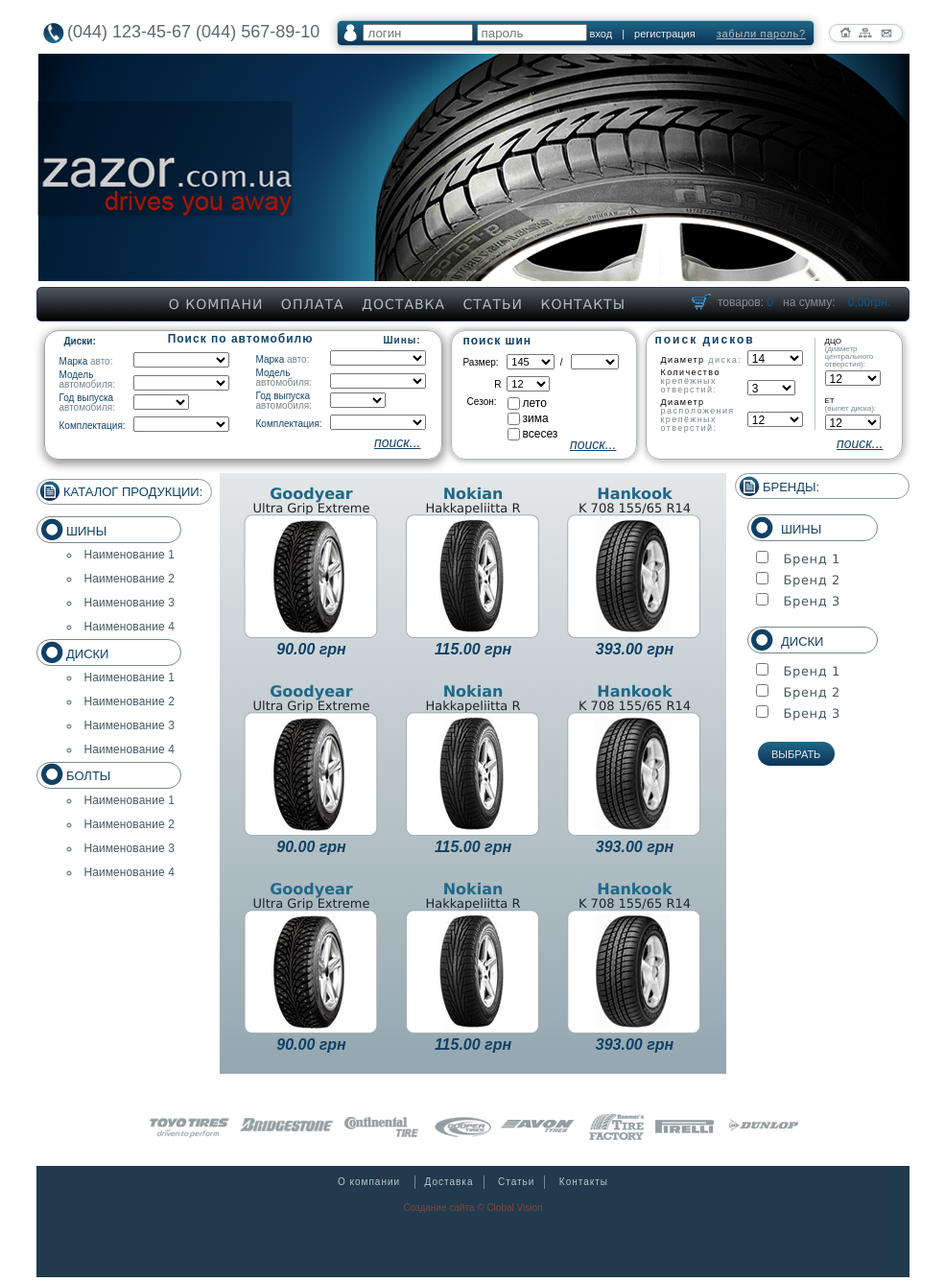
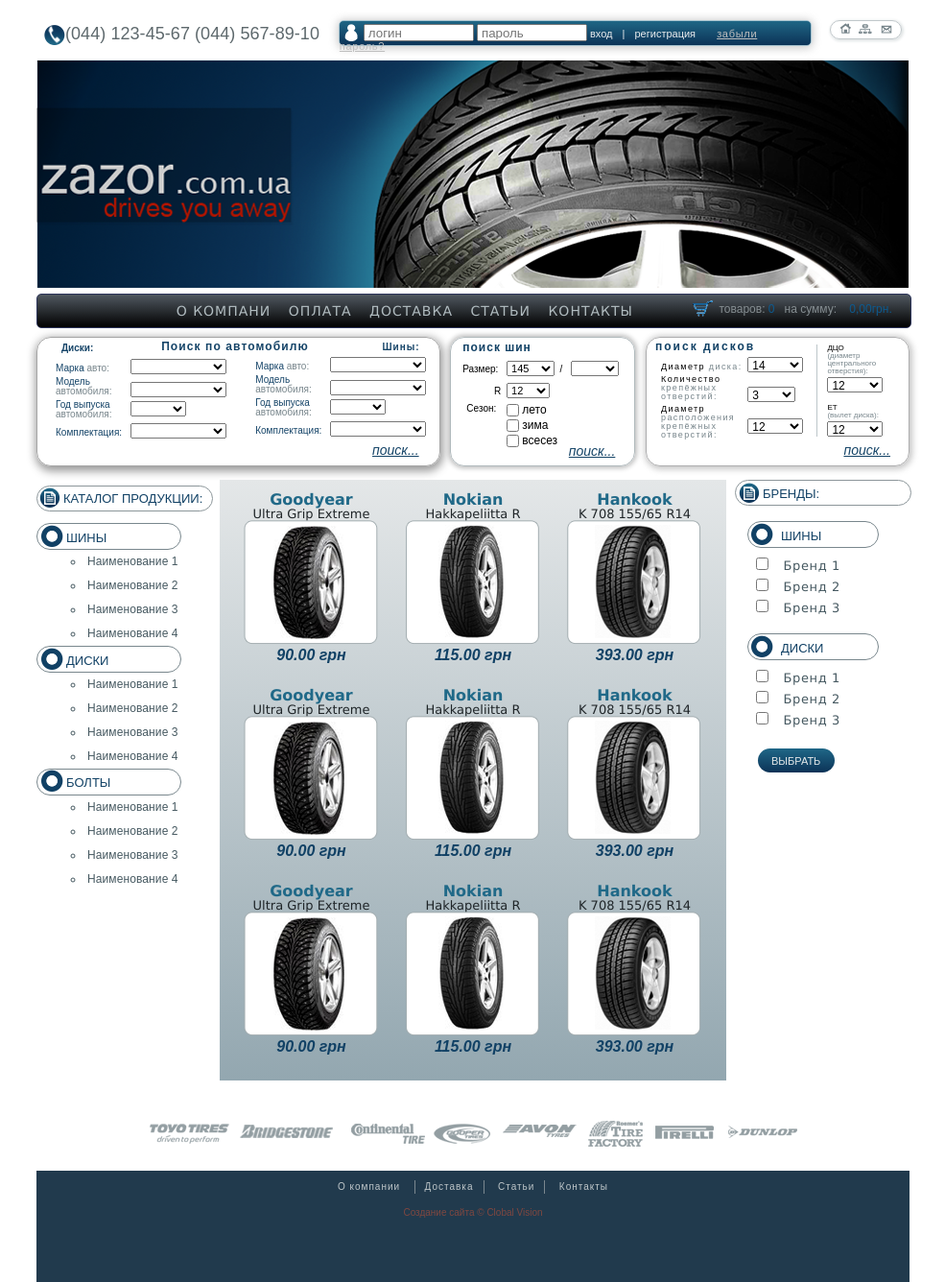
Before and after one commit to IevgenZaglada/HomeWorks, a plain HTML site: page DZ6/index.html in a window 1280 px wide. Shown: the whole page at 96% size, without its empty margins (147-1132 px from the left). Drawn offline with Linux system fonts and the light colour scheme.

Commit message:
my best DZ6

```diff
--- a/DZ6/css/style.css
+++ b/DZ6/css/style.css
@@ -6,7 +6,7 @@
 }
 
 header {
-	width: 896px;
+	width: 100%;
 	margin: 21px auto 8px;
 
 }
@@ -17,18 +17,22 @@
 
 .phone {
 	color: #5e696d;
-	width: 290px;
+	width: 34.6%;
 	font-size: 18px;
-	margin-right: 12px;
+	float: left;
+	padding-top: 5px;
 }
 
 .phone img {
 	float: left;
-	padding-right: 3px;
+	padding-left: 8px;
+}
+.phone span {
+	letter-spacing: 0.06px;
 }
 
 .autorize {
-	width: 495px;
+	width: 54%;
 	height: 22px;
 	background: linear-gradient(0deg, #0c3357, #1f6685);
 	border-radius: 5px;
@@ -37,7 +41,6 @@
 	-moz-box-shadow: 0px 1px 10px 1px rgba(180,180,180,0.75);
 	box-shadow: 0px 1px 10px 1px rgba(180,180,180,0.75);
 	font-size: 11px;
-	padding-left: 1px;
 	padding-top: 3px;
 }
 
@@ -74,19 +77,20 @@
 }
 
 .icons {
-	width: 75px;
+	width: 8%;
 	border: 1px solid #c1c8cb;
 	border-radius: 10px;
 	-webkit-box-shadow: 1px 1px 3px 1px rgba(225,229,230,1);
 	-moz-box-shadow: 1px 1px 3px 1px rgba(225,229,230,1);
 	box-shadow: 1px 1px 3px 1px rgba(225,229,230,1);
-	margin-left: 10px;
 	text-align: center;
-	height: 17px;
+	height: 18px;
+	float: right;
+	margin-right: 8px;
 }
 
 .zazor {
-	width: 909px;
+	width: 100%;
 	margin: 0 auto;
 	height: 237px;
 	margin-bottom: 6px;
@@ -97,19 +101,21 @@
 	background: linear-gradient(0deg, #010101, #505860);
 	border: 1px solid #2c345a;
 	border-radius: 5px;
-	width: 908px;
+	width: 100%;
 	margin-bottom: 9px;
 }
 
 .menu {
 	height: 34px;
 	display: inline-block;
+	width: 69%;
 	text-align: right;
 }
 
 nav ul {
-	float: left;
-	width: 620px;;
+	width: 100%;
+	display: inline-block;
+	float: left;;
 }
 
 nav ul li {
@@ -131,10 +137,10 @@
 }
 
 .basket {
-	width: 227px;
 	height: 25px;
 	padding-top: 6px;
 	float: right;
+	width: 25%;
 }
 
 .basket img {
@@ -155,13 +161,13 @@
 .forms {
 	height: 133px;
 	font-size: 12px;
-	width: 895px;
+	width: 100%;
 	text-align: center;
 	margin: 0 auto 16px;
 }
 
 .one {
-	width: 413px;
+	width: 46%;
 	height: 133px;
 	border: 1px solid #a5a5a5;
 	border-radius: 15px;
@@ -175,23 +181,22 @@
 }
 
 .headOne {
-	width: 383px;
+	width: 94%;
 	height: 20px;
-	padding-left: 20px;
-	padding-right: 10px;
+	padding-left: 25px;
 }
 
 .one h1 {
 	float: left;
-	width: 238px;
+	width: 58%;
 	font-weight: bold;
-	padding-top: 2px;
+	padding-top: 3px;
 	text-align: center;
-	letter-spacing: 1px;
+	letter-spacing: 1.1px;
 }
 
 .one .webs {
-	width: 65px;
+	width: 17%;
 	float: left;
 	padding-top: 6px;
 	font-weight: bold;
@@ -199,7 +204,7 @@
 }
 
 .one .tires {
-	width: 50px;
+	width: 15%;
 	float: right;
 	padding-top: 5px;
 	font-weight: bold;
@@ -208,11 +213,11 @@
 }
 
 .leftside {
-	width: 190px;
+	width: 45%;
 	display: inline-block;
 	float: left;
 	font-size: 10px;
-	padding-left: 15px;
+	padding-left: 19px;
 	padding-top: 2px;
 }
 
@@ -238,7 +243,7 @@
 }
 
 .rightside {
-	width: 190px;
+	width: 45%;
 	display: inline-block;
 	float: right;
 	font-size: 10px;
@@ -252,12 +257,12 @@
 	color: #154467;
 	text-decoration: underline;
 	cursor: pointer;
-	padding-top: 3px;
+	padding-top: 4px;
 	padding-right: 21px;
 }
 
 .two {
-	width: 192px;
+	width: 21%;
 	height: 133px;
 	border: 1px solid #b0b9bc;
 	border-radius: 15px;
@@ -300,7 +305,7 @@
 }
 
 .center {
-	width: 177px;
+	width: 95%;
 	display: inline-block;
 	float: left;
 	font-size: 10px;
@@ -318,7 +323,7 @@
 
 .season {
 	display: inline-block;
-	width: 192px;
+	width: 100%;
 	height: 47px;
 }
 
@@ -371,7 +376,7 @@
 
 .three {
 	height: 133px;
-	width: 266px;
+	width: 30%;
 	border: 1px solid #adadae;
 	border-radius: 15px;
 	float: right;
@@ -384,7 +389,7 @@
 
 .headThree {
 	height: 20px;
-	width: 175px;
+	width: 65%;
 	float: left;
 }
 
@@ -400,7 +405,7 @@
 }
 
 .first {
-	width: 160px;
+	width: 59%;
 	float: left;
 	display: inline-block;
 	padding-left: 15px;
@@ -435,7 +440,7 @@
 }
 
 .second {
-	width: 80px;
+	width: 31%;
 	float: right;
 	display: inline-block;
 	border-left: 1px solid #bdc6ca;
@@ -465,7 +470,7 @@
 }
 
 .panel {
-	width: 910px;
+	width: 100%;
 	height: 628px;
 	clear: both;
 	margin: 0 auto 35px;
@@ -479,7 +484,7 @@
 }
 
 .icon {
-	width: 181px;
+	width: 100%;
 	height: 25px;
 	border: 1px solid #8c969a;
 	border-radius: 15px;
@@ -505,7 +510,7 @@
 
 .start {
 	height: 26px;
-	width: 149px;
+	width: 82%;
 	float: left;
 	border: 1px solid #79878d;
 	border-radius: 15px;
@@ -528,7 +533,7 @@
 }
 
 .list {
-	width: 152px;
+	width: 85.5%;
 	height: 100px;
 	float: left;
 }
@@ -556,7 +561,7 @@
 
 .start2 {
 	height: 26px;
-	width: 149px;
+	width: 82%;
 	float: left;
 	border: 1px solid #79878d;
 	border-radius: 15px;
@@ -591,7 +596,7 @@
 
 
 .central table tr td {
-	padding: 14px 13px;
+	padding: 13px;
 	display: inline-block;
 	width: 27%;
 	font-family: 'Lucida sans Unicode';
@@ -625,7 +630,7 @@
 }
 
 .right .icon1 {
-	width: 180px;
+	width: 100%;
 	height: 25px;
 	border: 1px solid #8c969a;
 	border-radius: 15px;
@@ -650,7 +655,7 @@
 
 .start3, .start4 {
 	height: 26px;
-	width: 134px;
+	width: 74%;
 	border: 1px solid #79878d;
 	border-radius: 15px;
 	cursor: pointer;
@@ -674,7 +679,7 @@
 }
 
 .brandTireWeb {
-	width: 100px;
+	width: 60%;
 	display: block;
 	float: left;
 }
@@ -717,58 +722,58 @@
 
 .logos {
 	margin: 0 auto;
-	width: 675px;
-	margin-bottom: 25px;
+	width: 100%;
+	margin-bottom: 23px;
+	text-align: center;
 }
 
 .logos img {
+	display: inline-block;
 	padding: 2px 3px;
-	display: inline-block;
 }
 
 .logos .bridge {
 	top: -6px;
-	left: -2px;
+	left: -8px;
 	position: relative;
 }
 
 .logos .avon {
 	position: relative;
-	top: -5px;
-	left: 6px;
+	top: -7px;
+	left: 1px;
 }
 
 .logos .pirelli {
 	position: relative;
-	top: -4px;
-	left: 12px;
+	top: -5px;
+	left: 5px;
 }
 
 .logos .cooper {
 	position: relative;
-	left: 6px;
+	left: -1px;
 }
 .logos .toyo {
 	position: relative;
-	top: 1px;
-	left: -3px;
+	left: -9px;
 }
 
 
 .logos .factory {
 	position: relative;
 	top: 3px;
-	left: 10px;
+	left: 3px;
 }
 
 .logos .dunlop {
 	position: relative;
 	top: -6px;
-	left: 17px;
+	left: 10px;
 }
 
 footer {
-	width: 910px;
+	width: 100%;
 	height: 116px;
 	background-color: #213a4d;
 }
```
